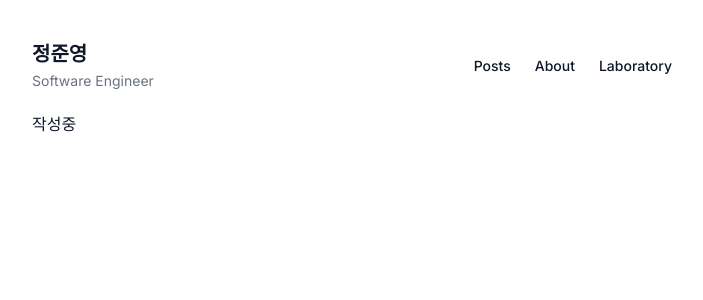
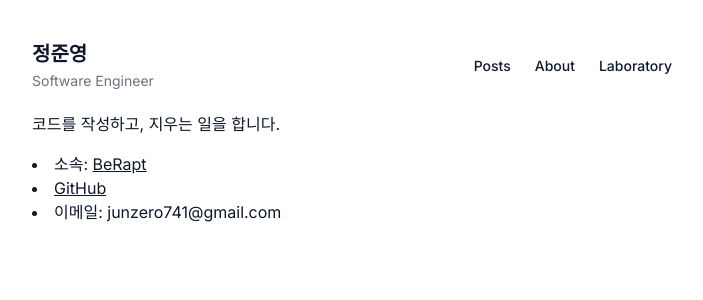
Before and after one commit to junzero741/nextjs-test, a Next.js app in the folder apps/blog/: page /about in a window 1280 px wide. Shown: the top 300 px of the page, without its empty margins (288-991 px from the left). Built offline with nearby package versions, Linux system fonts and the light colour scheme.

Commit message:
edit : about page

```diff
--- a/apps/blog/app/about/page.tsx
+++ b/apps/blog/app/about/page.tsx
@@ -1,9 +1,29 @@
+import { twMerge } from "tailwind-merge";
+
 export default async function About() {
-
 
   return (
     <div>
-      작성중
+      <div className={'mb-4'}>코드를 작성하고, 지우는 일을 합니다.</div>
+      <div>
+        <li>
+         소속: <OuterLink href="https://www.berapt.com/" target={"_blank"}>BeRapt</OuterLink>
+        </li>
+        <li>
+         <OuterLink href="https://github.com/junzero741" target={'_blank'}>GitHub</OuterLink>
+        </li>
+        <li>
+         이메일: junzero741@gmail.com
+        </li>
+      </div>
     </div>
   )
 }
+
+function OuterLink (props: JSX.IntrinsicElements['a']) {
+  const {className, children, ...rest} = props;
+
+  return (
+    <a className={twMerge("underline", className)} {...rest}>{children}</a>
+  )
+}
--- a/apps/blog/app/layout.tsx
+++ b/apps/blog/app/layout.tsx
@@ -2,10 +2,12 @@ import type { Metadata } from 'next';
 import { Inter } from 'next/font/google';
 import '@/styles/globals.css';
 import Link from 'next/link';
+import { DOMAIN } from '@/utils/constants';
 
 const inter = Inter({ subsets: ['latin'] });
 
 export const metadata: Metadata = {
+	metadataBase: new URL(DOMAIN.origin),
 	title: '정준영',
 	description: '개발자 정준영의 기록',
 	openGraph: {
--- a/apps/blog/components/PostMetaListCompV2.tsx
+++ b/apps/blog/components/PostMetaListCompV2.tsx
@@ -4,11 +4,11 @@ import { twMerge } from "tailwind-merge";
 
 export default function PostMetaListCompV2({ posts }: { posts: PostMetaV2[] }) {
   return (
-          <div className='flex flex-col'>
-                  {posts.map((post, idx) => (
-                    <PostMetaListItemComp key={post.id} post={post} isLast={idx === posts.length - 1} />
-                  ))}
-          </div>
+    <div className='flex flex-col'>
+            {posts.map((post, idx) => (
+              <PostMetaListItemComp key={post.id} post={post} isLast={idx === posts.length - 1} />
+            ))}
+    </div>
   );
 }
 
@@ -20,7 +20,7 @@ function PostMetaListItemComp({ post, isLast }: { post: PostMetaV2, isLast: bool
         !isLast && 'border-b border-black'
         )}>
           <div>{post.title}</div>
-          <div>작성일 : {post.created_at}</div>
+          <div className={'text-sm text-gray-500'}>작성일 : {new Date(post.created_at).toLocaleDateString()}</div>
     </Link>
   );
 }
```
